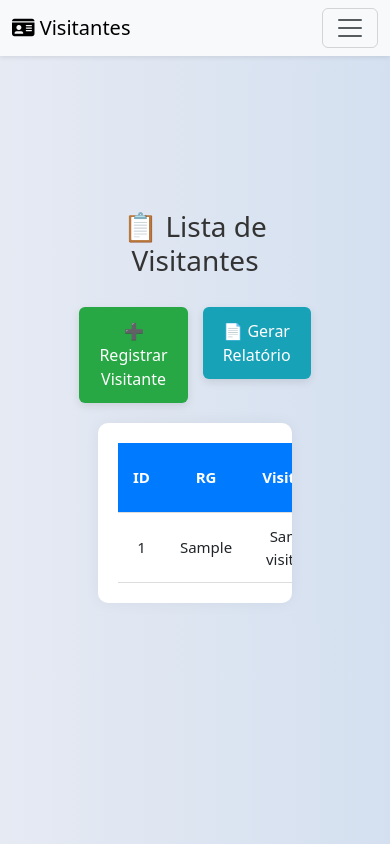
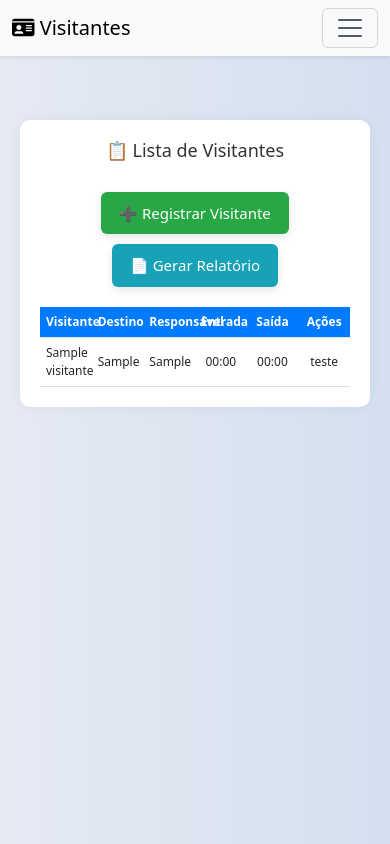
Before and after one commit to fagundes321/sistema-de-visitantes, a PHP site: page /pages/visitantes.php in a window 390 px wide. Run offline with PHP 8.4, Linux system fonts and the light colour scheme; the visitor is signed in with stand-in values (Sample User, id 1); tables that the repository leaves empty or names only in its code hold one stand-in row (values such as "Sample post").

Commit message:
Arrumado: responsividade e tabela_visitantes

```diff
--- /dev/null
+++ b/actions/update.php
@@ -0,0 +1,3 @@
+<?php
+
+?>
--- a/pages/template/header.php
+++ b/pages/template/header.php
@@ -1,7 +1,5 @@
-<?php ?>
 <!DOCTYPE html>
 <html lang="pt-br">
-
 <head>
   <meta charset="UTF-8" />
   <meta name="viewport" content="width=device-width, initial-scale=1.0" />
--- a/pages/template/navbar.php
+++ b/pages/template/navbar.php
@@ -26,7 +26,7 @@ require_once __DIR__ . ('/header.php')
             <a class="nav-link" href="/pages/visitantes.php">Visitantes</a>
           </li>
           <li class="nav-item">
-            <a class="nav-link" href="#">Preços</a>
+            <a class="nav-link" href="/pages/registrarVisitantes.php">Cadastro</a>
           </li>
         </ul>
         <!-- Alinhado à direita -->
--- a/pages/visitantes.php
+++ b/pages/visitantes.php
@@ -13,69 +13,70 @@ if ($sql->rowCount() > 0) {
     $visitantes = $sql->fetchALL(PDO::FETCH_ASSOC);
 }
 
-?><!DOCTYPE html>
+?>
+<!DOCTYPE html>
 <html lang="pt-br">
+
 <head>
     <meta charset="UTF-8">
     <title>Visitantes</title>
 </head>
+
 <body class="visitantes">
-
-    <div class="div-mae">
-
-
-        <!-- Tabela de Visitantes -->
     <div class="container-dashboard">
+        <div class="card-tabela">
             <h2 class="titulo-pagina">📋 Lista de Visitantes</h2>
 
             <div class="botoes-acao">
-        <form action="registrar_visitante.php" method="GET">
-            <button type="submit" class="botao-registrar">➕ Registrar Visitante</button>
-        </form>
-
-        <form action="gerar_relatorio.php" method="POST">
-            <button type="submit" class="botao-relatorio">📄 Gerar Relatório</button>
-        </form>
+                <a href="registrarVisitantes.php" class="botao-registrar">➕ Registrar Visitante</a>
+                <a href="gerar_relatorio.php" class="botao-relatorio">📄 Gerar Relatório</a>
             </div>
 
-    <div class="card-tabela">
+            <div class="table-responsive">
                 <table class="tabela-visitantes">
                     <thead>
                         <tr>
-                    <th>ID</th>
-                    <th>RG</th>
+                            <th class="col-hide">ID</th>
+                            <th class="col-hide">RG</th>
                             <th>Visitante</th>
                             <th>Destino</th>
                             <th>Responsável</th>
-                    <th>Hora Entrada</th>
-                    <th>Hora Saída</th>
-                    <th>Data</th>
+                            <th>Entrada</th>
+                            <th>Saída</th>
+                            <th class="col-hide">Data</th>
+                            <th>Ações</th>
                         </tr>
                     </thead>
                     <tbody>
                         <?php foreach ($visitantes as $dados): ?>
-                    <tr>
-                        <td><?= $dados['id'] ?></td>
-                        <td><?= $dados['rg'] ?></td>
+                            <tr class="lista_dados">
+                                <td class="col-hide"><?= $dados['id'] ?></td>
+                                <td class="col-hide"><?= $dados['rg'] ?></td>
                                 <td><?= $dados['nome'] ?></td>
-                        <td><?= $dados['destino']?></td>
+                                <td><?= $dados['destino'] ?></td>
                                 <td><?= $dados['responsavel'] ?></td>
-                        <td><?= $dados['hora_entrada'] ?></td>
-                        <td><?= $dados['hora_saida'] ?></td>
-                        <td><?= $dados['data'] ?></td>
+                                <td><?= date('H:i', strtotime($dados['hora_entrada'])) ?></td>
+                                <td>
+                                    <?php
+                                    if ($dados['hora_saida']) {
+                                        echo date('H:i', strtotime($dados['hora_saida']));
+                                    } else {
+                                        echo '-'; // caso hora_saida esteja vazia
+                                    }
+                                    ?>
+                                </td>
+                                <td class="col-hide"><?= date('d/m', strtotime($dados['data_dia'])) ?></td>
+                                <td>teste</td>
                             </tr>
                         <?php endforeach ?>
-                <!-- outros visitantes... -->
+
                     </tbody>
                 </table>
             </div>
         </div>
     </div>
 
-<?php
-// footer
-require_once __DIR__ . ('/template/footer.php');
-?>
+    <?php require_once __DIR__ . ('/template/footer.php'); ?>
+</body>
 
-</body>
 </html>
--- a/public/styles/home.css
+++ b/public/styles/home.css
@@ -6,8 +6,8 @@ body.home {
   display: flex;
   align-items: center;
   justify-content: center;
-  height: 100vh;
-  padding-top: 70px;
+  height: 50vh;
+
 }
 
 .painel-container {
--- a/public/styles/visitantes.css
+++ b/public/styles/visitantes.css
@@ -1,62 +1,49 @@
-body,
-html {
+body {
       margin: 0;
       padding: 0;
       font-family: "Segoe UI", sans-serif;
-  background: #f4f6f9;
       background: linear-gradient(to right, #e6eaf3, #d4e0f0);
-  padding-top: 70px;
     }
 
-/* .container-dashboard {
+    .container-dashboard {
       max-width: 1000px;
-  height: 93vh;
-  margin: 50px auto;
+      margin: 100px auto 30px auto;
       padding: 20px;
-  text-align: center;
-} */
-
-.container-dashboard {
-  width: 60vw; /* largura total da viewport */
-  /* altura total da viewport */
-  margin: 50px auto; /* remove margens externas */
-  padding: 20px; /* mantém um espaçamento interno */
-  text-align: center; /* centraliza o conteúdo em texto */
-  box-sizing: border-box;
     }
 
     .titulo-pagina {
-  font-size: 28px;
       color: #333;
       margin-bottom: 30px;
+      text-align: center;
     }
 
     .botoes-acao {
       display: flex;
+      flex-wrap: wrap;
       justify-content: center;
-  gap: 15px;
+      gap: 10px;
       margin-bottom: 20px;
     }
 
     .botao-registrar,
     .botao-relatorio {
-  padding: 12px 20px;
-  font-size: 16px;
+      padding: 10px 18px;
+      font-size: 15px;
       border: none;
       border-radius: 6px;
       cursor: pointer;
-  transition: background 0.3s ease, transform 0.2s ease;
       box-shadow: 0 3px 8px rgba(0, 0, 0, 0.1);
+      text-decoration: none;
+      transition: all 0.3s ease;
+      color: white;
     }
 
     .botao-registrar {
       background-color: #28a745;
-  color: white;
     }
 
     .botao-relatorio {
       background-color: #17a2b8;
-  color: white;
     }
 
     .botao-registrar:hover {
@@ -74,13 +61,16 @@ html {
       border-radius: 10px;
       box-shadow: 0 0 15px rgba(0, 0, 0, 0.05);
       padding: 20px;
+    }
+
+    .table-responsive {
       overflow-x: auto;
     }
 
     .tabela-visitantes {
       width: 100%;
       border-collapse: collapse;
-  font-size: 15px;
+      font-size: 14px;
     }
 
     .tabela-visitantes thead {
@@ -90,11 +80,42 @@ html {
 
     .tabela-visitantes th,
     .tabela-visitantes td {
-  padding: 12px 15px;
+      padding: 10px;
+      text-align: center;
       border-bottom: 1px solid #ddd;
-  text-align: center;
     }
 
-.tabela-visitantes tr:hover {
+    .tabela-visitantes tbody {
+      display: block;
+      max-height: 800px;
+      overflow-y: auto;
+    }
+
+    .tabela-visitantes thead,
+    .tabela-visitantes tbody tr {
+      display: table;
+      width: 100%;
+      table-layout: fixed;
+    }
+
+    .lista_dados:hover {
       background-color: #f2f2f2;
     }
+
+    /* Esconder colunas no mobile */
+    @media (max-width: 768px) {
+      .col-hide {
+        display: none;
+
+      }
+
+      .tabela-visitantes th,
+      .tabela-visitantes td {
+        font-size: 12px;
+        padding: 6px;
+      }
+
+      .titulo-pagina {
+        font-size: 18px;
+      }
+    }
```
Also changed, not shown: actions/create.php (+26 -0 lines), pages/registrarVisitantes.php (added, +60 -0 lines), public/styles/teste.css (added, +110 -0 lines). Lines whose indentation alone changed are shown as unchanged.
